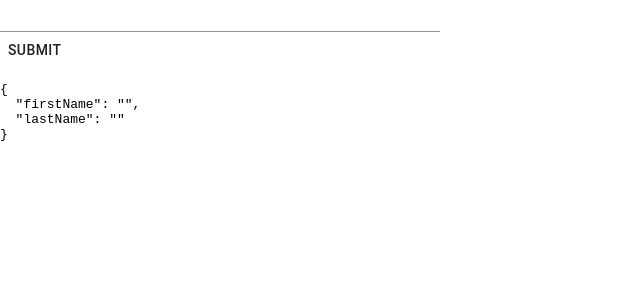
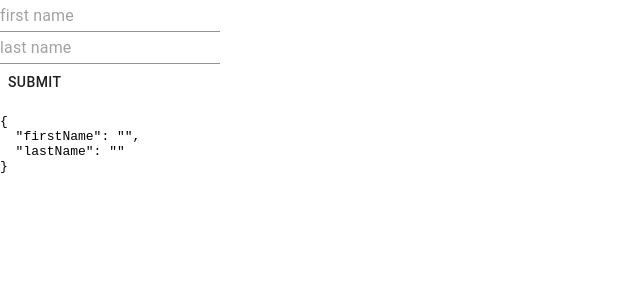
Before and after one commit to Annie-Huang/formik-2-example, a React (Create React App) app: page / in a window 1280 px wide. Shown: the top 300 px of the page, without its empty margins (0-640 px from the left). Built offline with nearby package versions, Linux system fonts and the light colour scheme.

Commit message:
Add place holder and put each field into a new line.

```diff
--- a/src/App.tsx
+++ b/src/App.tsx
@@ -26,8 +26,22 @@ function App() {
             {/*/>*/}
 
             {/* Use Field from formik instead of TextField from material-ui. the 'as' property will force it to use the style */}
-            <Field name='firstName' type='input' as={TextField}></Field>
-            <Field name='lastName' type='input' as={TextField}></Field>
+            <div>
+              <Field
+                placeholder='first name'
+                name='firstName'
+                type='input'
+                as={TextField}
+              />
+            </div>
+            <div>
+              <Field
+                placeholder='last name'
+                name='lastName'
+                type='input'
+                as={TextField}
+              />
+            </div>
 
             <div>
               <Button disabled={isSubmitting} type='submit'>
```
